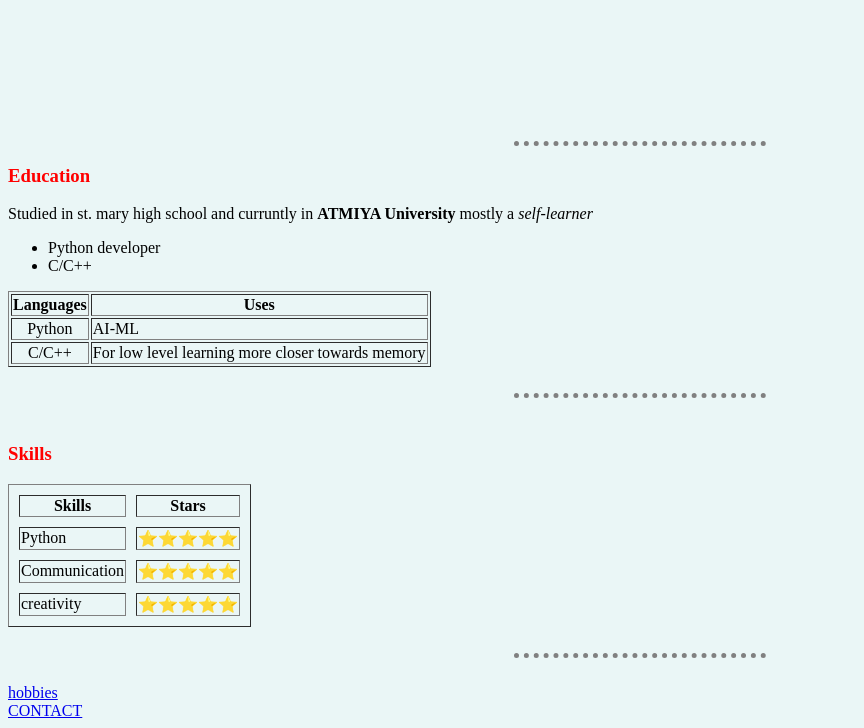
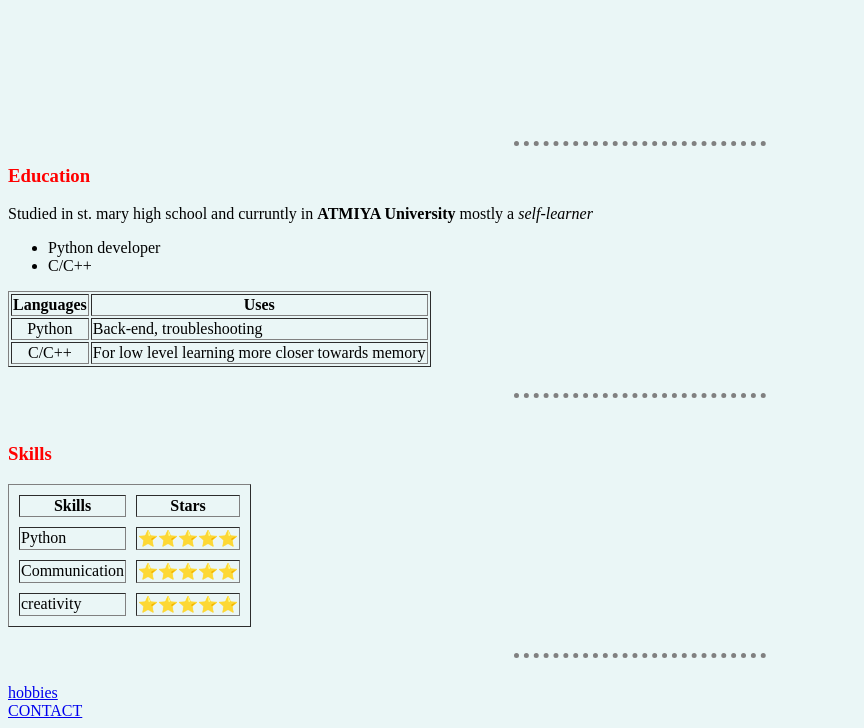
Before and after one commit to NiramayThaker/niramay_thaker, a plain HTML site: page index.html in a window 1280 px wide. Shown: the part 631-1359 px from the top of the page, without its empty margins (0-864 px from the left). Drawn offline with Linux system fonts and the light colour scheme.

Commit message:
Update index.html

```diff
--- a/index.html
+++ b/index.html
@@ -32,7 +32,7 @@
       </tr>
       <tr>
         <td align="center">Python</td>
-        <td align="left">AI-ML</td>
+        <td align="left">Back-end, troubleshooting</td>
       </tr>
       <tr>
         <td align="center">C/C++</td>
```
